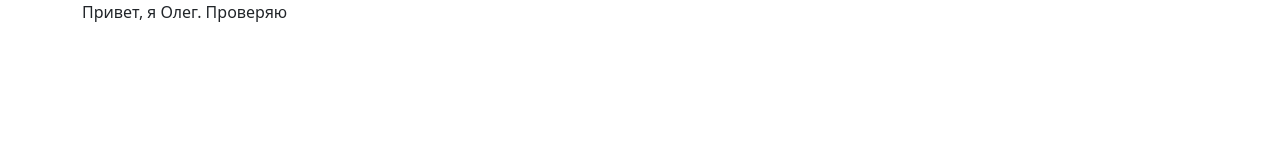
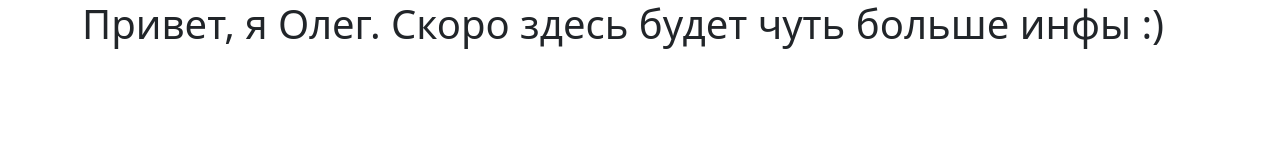
Before and after one commit to MVanza/MVanza.github.io, a plain HTML site: page index.html in a window 1280 px wide. Drawn offline with nearby package versions, Linux system fonts and the light colour scheme.

Commit message:
see u later

```diff
--- a/index.html
+++ b/index.html
@@ -9,7 +9,7 @@
 </head>
 <body> <!-- Основная часть документа -->
 <div class="container">
-Привет, я Олег. Проверяю
+    <h1>Привет, я Олег. Скоро здесь будет чуть больше инфы :)</h1>
 </div>
 </body>
 </html>
```
